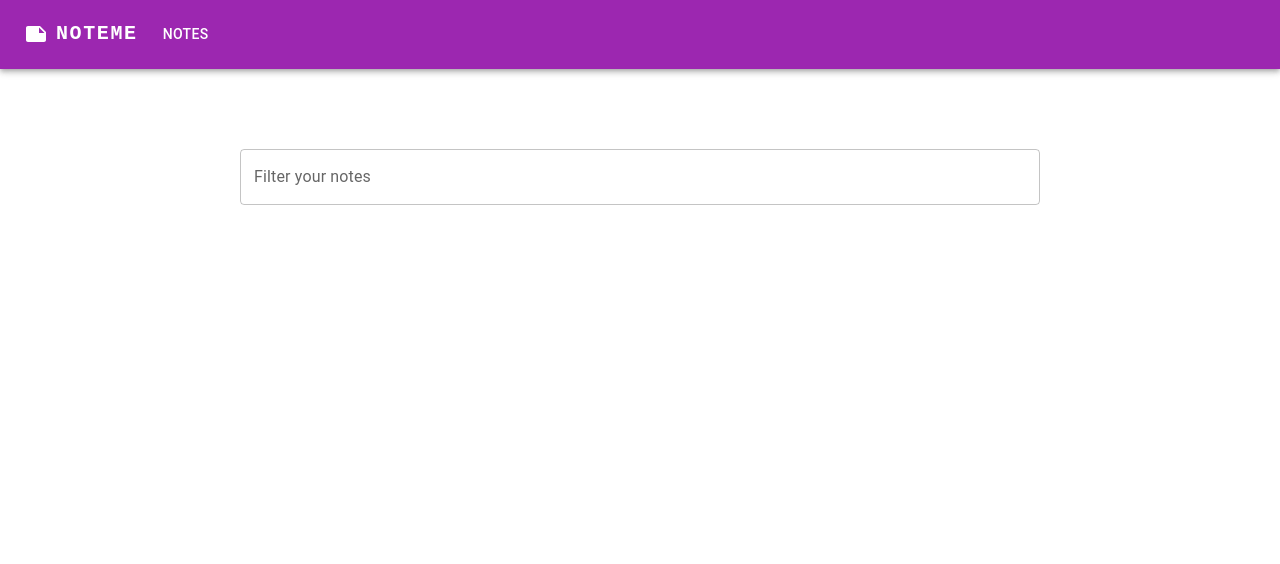
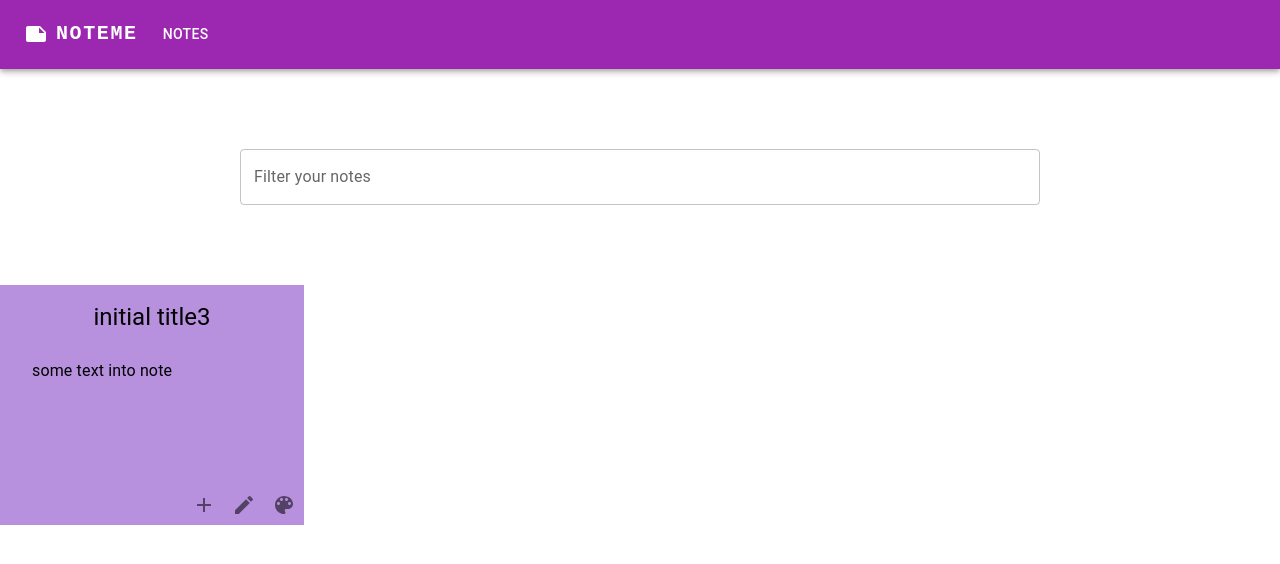
Before and after one commit to AndrewBoldrin/noteme, a React (Create React App) app: page / in a window 1280 px wide. Shown: the top 564 px of the page. Built offline with nearby package versions, Linux system fonts and the light colour scheme.

Commit message:
feat: initial note setup

```diff
--- a/src/components/core/Router.tsx
+++ b/src/components/core/Router.tsx
@@ -1,7 +1,7 @@
 import React, { ReactElement } from 'react';
 import { Routes, Route } from 'react-router-dom';
 import App from '../../App';
-import { Index } from '../../pages/Index';
+import { Index } from '../../pages/Index/Index';
 
 export const Router = (): ReactElement => {
   return (
--- /dev/null
+++ b/src/hooks/useNotes.tsx
@@ -0,0 +1,34 @@
+import { useState } from 'react';
+import { palette } from '../pages/Index/utils/colorPalette';
+import { INote } from '../pages/Index/utils/interfaces';
+
+const noteInitialData = {
+  title: 'initial title3',
+  color: palette.lightPurple,
+  text: 'some text into note',
+};
+
+interface IuseNotes {
+  notes: INote[];
+  addNote: (newData: typeof noteInitialData) => void;
+  updateNote: (newData: typeof noteInitialData) => void;
+  removeNote: (name: string) => void;
+}
+
+export const useNotes = (): IuseNotes => {
+  const [notes, setNotes] = useState<INote[]>([noteInitialData]);
+
+  const addNote = (newData: typeof noteInitialData): void => {
+    console.log('adding note');
+  };
+
+  const updateNote = (newData: typeof noteInitialData): void => {
+    console.log('updating note');
+  };
+
+  const removeNote = (name: string): void => {
+    console.log('removing note');
+  };
+
+  return { notes, addNote, updateNote, removeNote };
+};
--- a/src/pages/Index.tsx
+++ b/src/pages/Index/Index.tsx
@@ -1,5 +1,6 @@
 import React, { ReactElement, useState } from 'react';
-import { NoteInputFilter } from './NoteInputFilter/NoteInputFilter';
+import { NoteInputFilter } from '../Index/NoteInputFilter/NoteInputFilter';
+import { NoteContainer } from './NoteContainer/NoteContainer';
 
 export const Index = (): ReactElement => {
   const [filterText, setFilterText] = useState<string>('');
@@ -11,6 +12,7 @@ export const Index = (): ReactElement => {
   return (
     <>
       <NoteInputFilter filterText={filterText} onInputChange={onInputChange} />
+      <NoteContainer />
     </>
   );
 };
--- /dev/null
+++ b/src/pages/Index/Note/Note.tsx
@@ -0,0 +1,50 @@
+import { Box, IconButton, Typography } from '@mui/material';
+import React, { ReactElement } from 'react';
+import { INote } from '../utils/interfaces';
+import { Edit, Add, ColorLens } from '@mui/icons-material';
+
+interface INoteComponent {
+  note: INote;
+  onOpenModal: () => void;
+}
+
+export const Note = ({ note, onOpenModal }: INoteComponent): ReactElement => {
+  const { title, text, color } = note;
+  return (
+    <Box
+      sx={{
+        position: 'relative',
+        maxWidth: '15rem',
+        minHeight: '15rem',
+        backgroundColor: color,
+        paddingInline: '2rem',
+      }}
+    >
+      <Typography
+        variant="h5"
+        component="h5"
+        sx={{ textAlign: 'center', paddingBlock: '1rem' }}
+      >
+        {title}
+      </Typography>
+      <Typography
+        variant="subtitle1"
+        component="p"
+        sx={{ pt: '.5rem', pb: '3rem' }}
+      >
+        {text}
+      </Typography>
+      <Box sx={{ position: 'absolute', bottom: 0, right: 0 }}>
+        <IconButton onClick={onOpenModal}>
+          <Add />
+        </IconButton>
+        <IconButton>
+          <Edit />
+        </IconButton>
+        <IconButton>
+          <ColorLens />
+        </IconButton>
+      </Box>
+    </Box>
+  );
+};
--- /dev/null
+++ b/src/pages/Index/NoteContainer/NoteContainer.tsx
@@ -0,0 +1,26 @@
+import React, { ReactElement, useState } from 'react';
+import { useNotes } from '../../../hooks/useNotes';
+import { Note } from '../Note/Note';
+import { INote } from '../utils/interfaces';
+
+export const NoteContainer = (): ReactElement => {
+  const { notes, addNote, updateNote, removeNote } = useNotes();
+
+  const [openModal, setOpenModal] = useState<boolean>(false);
+
+  const onOpenModal = (): void => {
+    setOpenModal(true);
+  };
+
+  const onCloseModal = (): void => {
+    setOpenModal(false);
+  };
+
+  return (
+    <div>
+      {notes.map((note: INote): ReactElement => {
+        return <Note key={note.title} note={note} onOpenModal={onOpenModal} />;
+      })}
+    </div>
+  );
+};
--- /dev/null
+++ b/src/pages/Index/utils/colorPalette.ts
@@ -0,0 +1,5 @@
+export const palette = {
+  lightGreen: '#80FAA7',
+  lightPurple: '#B790DE',
+  lightYellow: '#F5ED9A',
+};
--- /dev/null
+++ b/src/pages/Index/utils/interfaces.ts
@@ -0,0 +1,5 @@
+export interface INote {
+  title: string;
+  color: string;
+  text: string;
+}
```
Also changed, not shown: src/pages/Index/NoteInputFilter/NoteInputFilter.tsx (renamed from src/pages/NoteInputFilter/NoteInputFilter.tsx).
